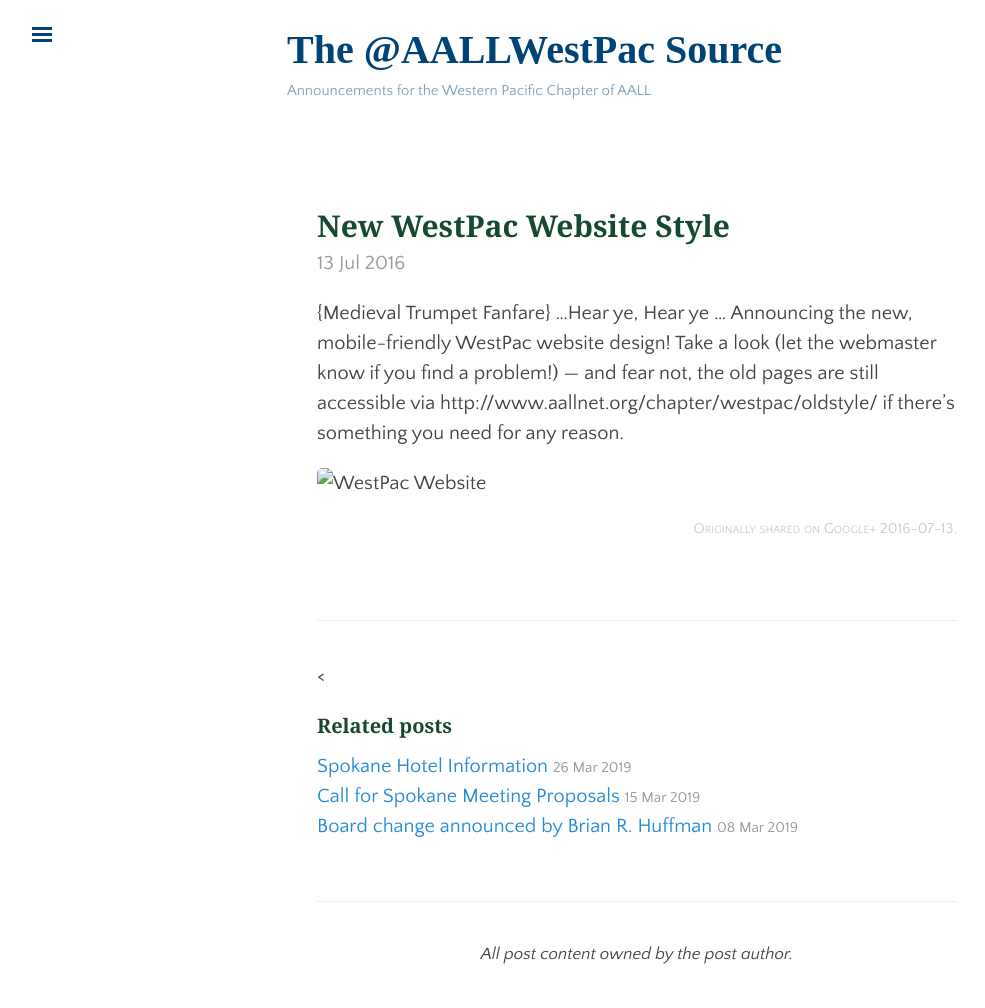
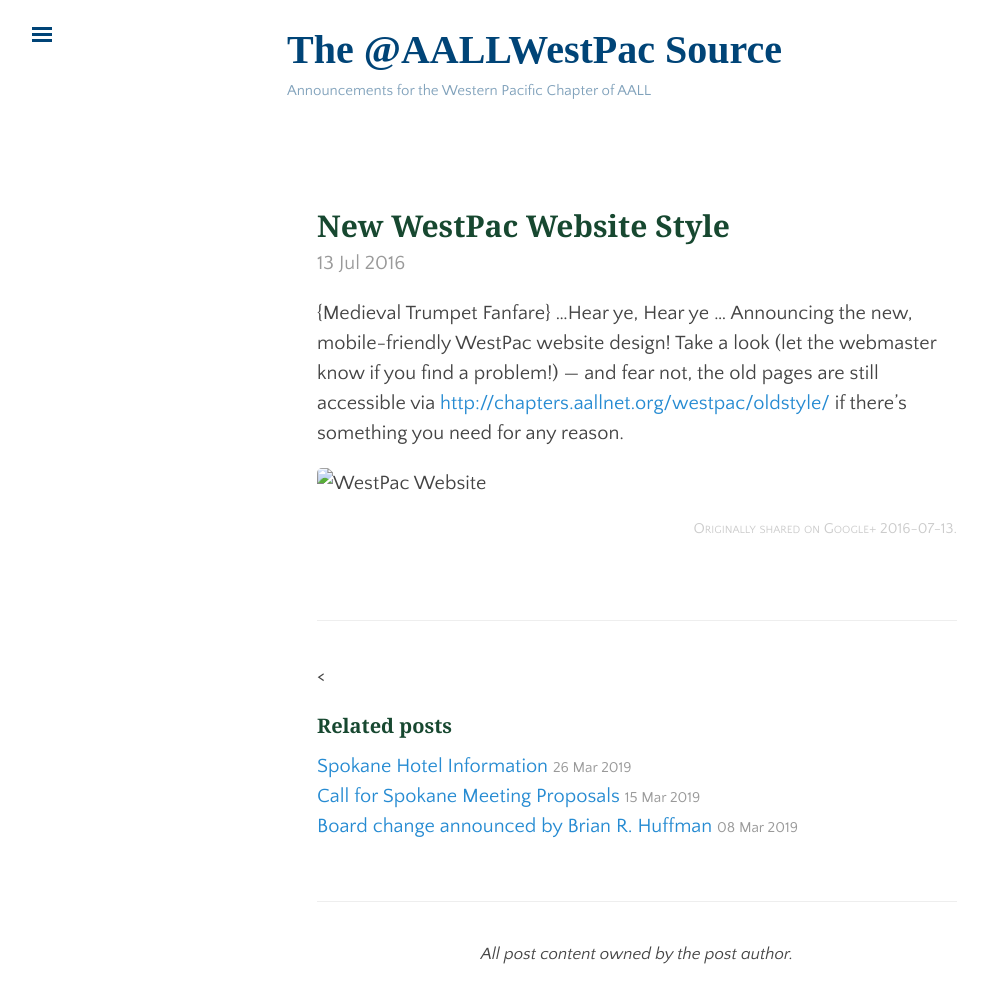
Before and after one commit to aallwestpac/aallwestpac.github.io, a Jekyll site: the page built from _posts/2016-07-13-new-website-style.md, in a window 1280 px wide. Shown: the whole page, without its empty margins (3-988 px from the left). Built offline with Jekyll 4.4.1, drawn with Linux system fonts in a browser that asks for light colours; some web fonts are replaced; some of the changed lines change nothing that is shown.

Commit message:
Update 2016-07-13-new-website-style.md

```diff
--- a/_posts/2016-07-13-new-website-style.md
+++ b/_posts/2016-07-13-new-website-style.md
@@ -5,7 +5,7 @@
 
 {Medieval Trumpet Fanfare} …Hear ye, Hear ye …
 Announcing the new, mobile-friendly WestPac website design!
-Take a look (let the webmaster know if you find a problem!) — and fear not, the old pages are still accessible via http://www.aallnet.org/chapter/westpac/oldstyle/ if there's something you need for any reason.
+Take a look (let the webmaster know if you find a problem!) — and fear not, the old pages are still accessible via [http://chapters.aallnet.org/westpac/oldstyle/](http://chapters.aallnet.org/westpac/oldstyle/) if there's something you need for any reason.
 
 ![WestPac Website](../../assets/posts/new-style.png)
 
```
